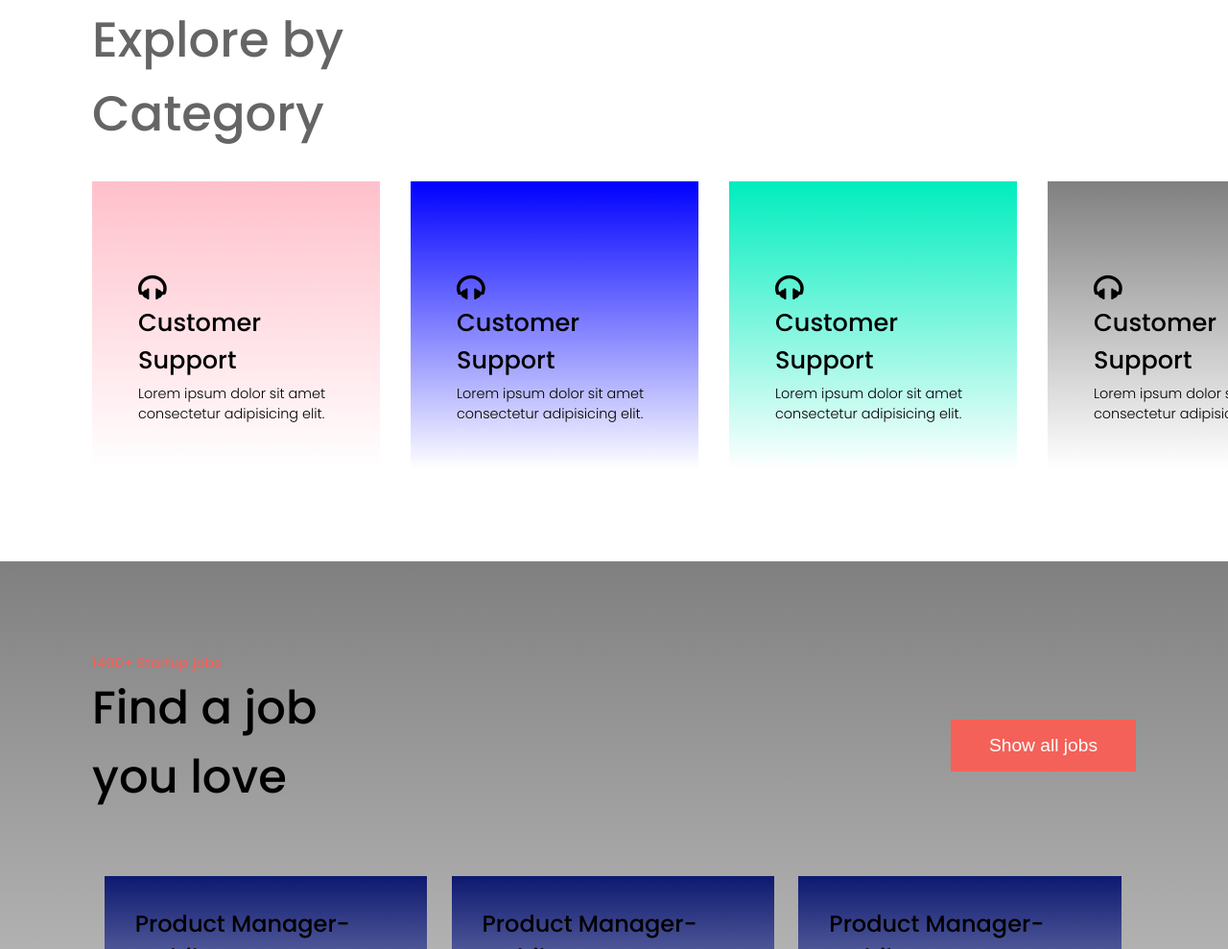
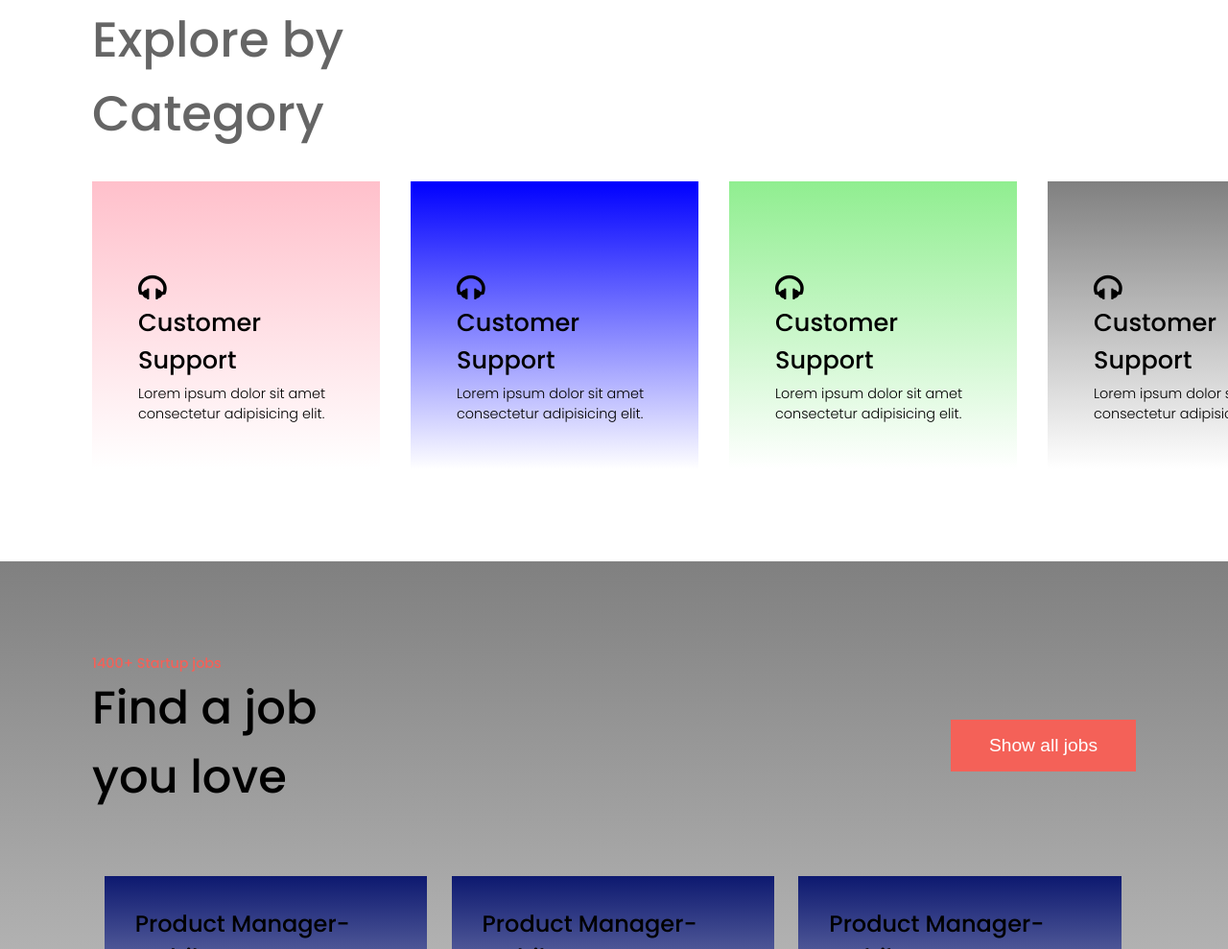
Before and after one commit to sunandanisharma/flex-box.github.io, a plain HTML site: page index.html in a window 1280 px wide. Shown: the part 1108-2097 px from the top of the page at 96% size. Drawn offline with Linux system fonts and the light colour scheme.

Commit message:
colourchnge

```diff
--- a/styles/page.css
+++ b/styles/page.css
@@ -21,7 +21,7 @@
 }
 
 .light-purple {
-  background-image: linear-gradient(#00edbe, white);
+  background-image: linear-gradient(lightgreen, white);
 }
 
 .light-brown {
```
